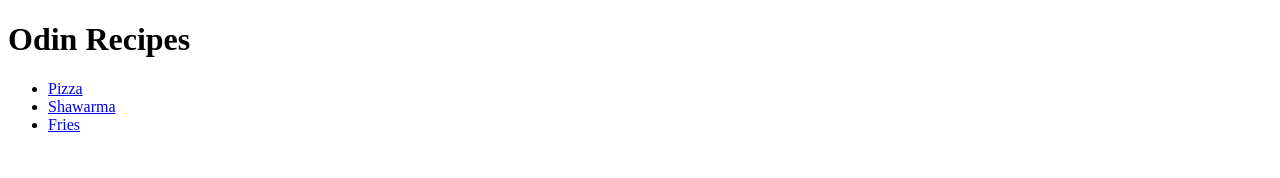
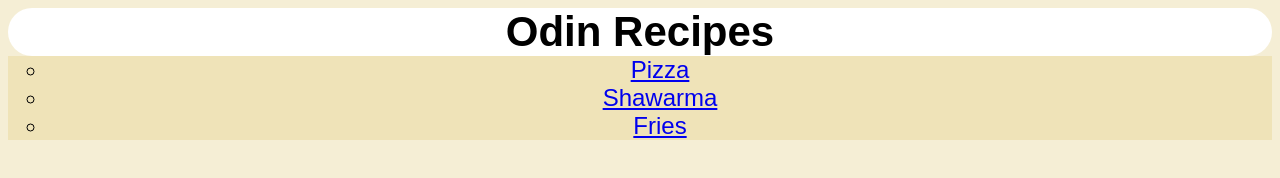
Before and after one commit to ronnelong/odin-recipes, a plain HTML site: page index.html in a window 1280 px wide. Drawn offline with Linux system fonts and the light colour scheme.

Commit message:
Add style.css and some style for h1 tag and ul

```diff
--- a/index.html
+++ b/index.html
@@ -5,13 +5,15 @@
     <meta http-equiv="X-UA-Compatible" content="IE=edge">
     <meta name="viewport" content="width=device-width, initial-scale=1.0">
     <title>Odin Recipes</title>
+    <link rel="stylesheet" href="./style.css"></link>
 </head>
 <body>
     <h1>Odin Recipes</h1>
-    <ul>
+    <ul class="recipe-list">
         <li><a href="recipes/pizza.html">Pizza</a></li>
         <li><a href="recipes/shawarma.html">Shawarma</a></li>
         <li><a href="recipes/fries.html">Fries</a></li>
     </ul>
+
 </body>
 </html>
--- /dev/null
+++ b/style.css
@@ -0,0 +1,27 @@
+h1{
+  text-align: center;
+  font-size: 42px;
+  background-color: rgb(255, 255, 255);
+  color: rgb(0, 0, 0);
+  border-radius: 50px;
+  width: auto;
+  margin: auto;
+}
+
+html{
+    font-family: Arial, Helvetica, sans-serif;
+    background-color: rgba(224, 201, 116, 0.3);
+    text-align: center;
+}
+
+.recipe-list{
+    font-size: 24px;
+    border-radius: 0px;
+    background-color: rgba(224, 201, 116, 0.3);
+    width: auto;
+    margin: auto;
+}
+
+li{
+    list-style-type: circle;
+}
```
Also changed, not shown: recipes/fries.html (+1 -0 lines), recipes/pizza.html (+1 -0 lines), recipes/shawarma.html (+1 -0 lines).
